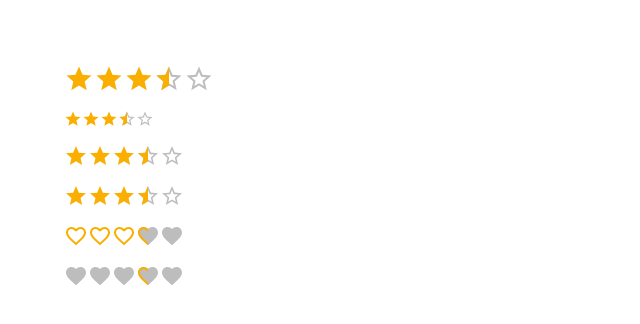
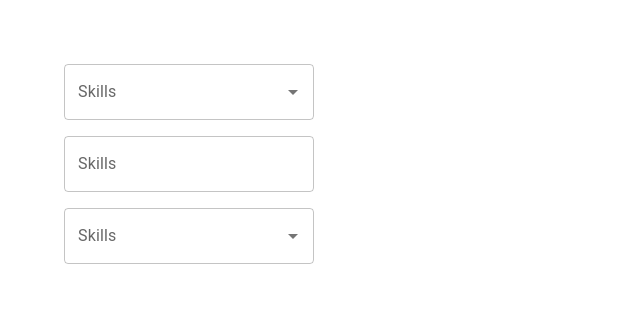
Before and after one commit to sailendrachettri/material-ui-learning, a React (Create React App) app: page / in a window 1280 px wide. Shown: the top 324 px of the page, without its empty margins (0-640 px from the left). Built offline with nearby package versions, Linux system fonts and the light colour scheme; the HTML template or start-up script is replaced by a standard one.

Commit message:
auto complete

```diff
--- a/src/App.tsx
+++ b/src/App.tsx
@@ -1,6 +1,7 @@
 import React from 'react';
 import './App.css';
-import MuiRating from './components/MuiRating';
+import MuiAutocomplete from './components/MuiAutocomplete';
+// import MuiRating from './components/MuiRating';
 // import MuiSwitch from './components/MuiSwitch';
 // import MuiCheckBox from './components/MuiCheckBox';
 // import MuiRadio from './components/MuiRadio';
@@ -20,7 +21,8 @@ function App() {
         {/* <MuiRadio /> */}
         {/* <MuiCheckBox /> */}
         {/* <MuiSwitch /> */}
-        <MuiRating />
+        {/* <MuiRating /> */}
+        <MuiAutocomplete />
       </div>
     </>
   );
--- /dev/null
+++ b/src/components/MuiAutocomplete.tsx
@@ -0,0 +1,40 @@
+import { Stack, Autocomplete, TextField } from "@mui/material"
+import { useState } from "react"
+
+
+type Skill = {
+    id: number,
+    label: string
+}
+
+const skills = ['Javascript', 'HTML', 'CSS', 'Python', 'Nodejs']
+
+const skillsOptions = skills.map((skill, index) => ({
+    id: index + 1,
+    label: skill
+}))
+
+/*
+    - freeSolo - it gives the access to write own text beside already given
+*/
+
+function MuiAutocomplete() {
+    // state variable
+    const [value, setValue] = useState<string | null>(null)
+    const [skill, setSkill] = useState<Skill | null>(null)
+
+    // logs
+    console.log(value);
+    console.log(skill);
+
+
+    return (
+        <Stack spacing={2} width='250px'>
+            <Autocomplete options={skills} renderInput={(params) => <TextField {...params} label='Skills' />} value={value} onChange={(event: any, newValue: string | null) => setValue(newValue)} />
+            <Autocomplete options={skills} renderInput={(params) => <TextField {...params} label='Skills' />} value={value} onChange={(event: any, newValue: string | null) => setValue(newValue)} freeSolo />
+            <Autocomplete options={skillsOptions} renderInput={(params) => <TextField {...params} label='Skills' />} value={skill} onChange={(event: any, newValue: Skill | null) => setSkill(newValue)} />
+        </Stack>
+    )
+}
+
+export default MuiAutocomplete
```
